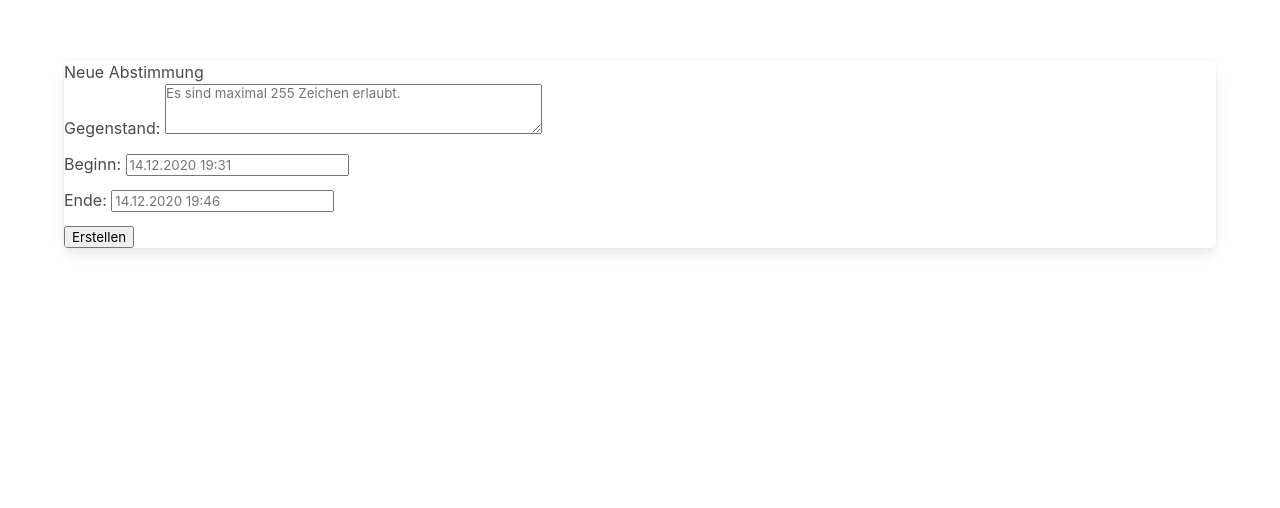
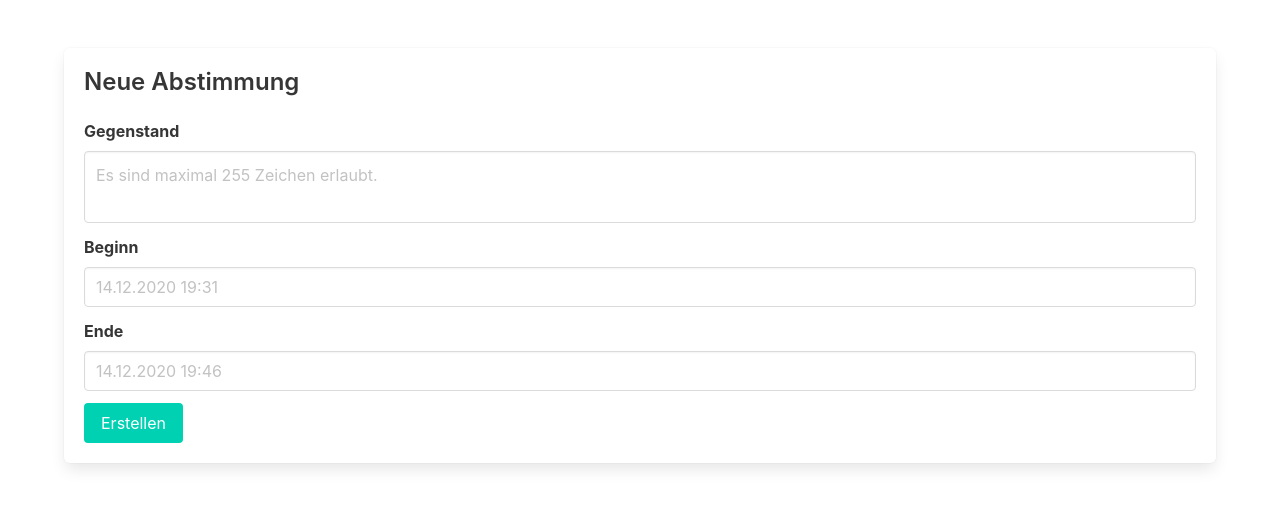
Before and after one commit to aiventimptner/faking-vote, a Django app: page /create/ in a window 1280 px wide. Shown: the part 52-560 px from the top of the page. Run offline with Django 3.2, Linux system fonts and the light colour scheme; the visitor is signed in with stand-in values (Sample User, id 1); some libraries are stand-ins or nearby versions.

Commit message:
Fix decision create style

```diff
--- a/votes/forms.py
+++ b/votes/forms.py
@@ -45,16 +45,16 @@ class DecisionForm(forms.ModelForm):
         }
         widgets = {
             'subject': forms.Textarea(attrs={
-                'class': "form-control",
-                'rows': 3,
+                'class': "textarea has-fixed-size",
                 'placeholder': "Es sind maximal 255 Zeichen erlaubt.",
+                'rows': 2,
             }),
             'start': forms.DateTimeInput(attrs={
-                'class': "form-control",
+                'class': "input",
                 'placeholder': datetime.now().strftime("%d.%m.%Y %H:%M"),
             }),
             'end': forms.DateTimeInput(attrs={
-                'class': "form-control",
+                'class': "input",
                 'placeholder': (datetime.now() + timedelta(minutes=15)).strftime("%d.%m.%Y %H:%M"),
             }),
         }
--- a/votes/templates/votes/decision/create.html
+++ b/votes/templates/votes/decision/create.html
@@ -2,33 +2,46 @@
 
 {% block content %}
     <div class="container">
-        <div class="card mt-3 mx-auto w-50">
-            <div class="card-body">
-                <h3 class="card-title">Neue Abstimmung</h3>
+        <div class="box">
+            <h1 class="title is-4">Neue Abstimmung</h1>
                 <form method="post" action="{% url 'votes:create' %}">
                     {% csrf_token %}
 
-                    <div class="mb-3">
-                        {{ form.subject.label_tag }}
-                        {{ form.subject }}
-                        {{ form.subject.errors }}
+                    <div class="field">
+                        <label class="label" for="{{ form.subject.id_for_label }}">{{ form.subject.label }}</label>
+                        <div class="control">
+                            {{ form.subject }}
+                        </div>
+                        {% for error in form.subject.errors %}
+                            <p class="help is-danger">{{ error }}</p>
+                        {% endfor %}
                     </div>
 
-                    <div class="mb-3">
-                        {{ form.start.label_tag }}
-                        {{ form.start }}
-                        {{ form.start.errors }}
+                    <div class="field">
+                        <label class="label" for="{{ form.start.id_for_label }}">{{ form.start.label }}</label>
+                        <div class="control">
+                            {{ form.start }}
+                        </div>
+                        {% for error in form.start.errors %}
+                            <p class="help is-danger">{{ error }}</p>
+                        {% endfor %}
                     </div>
 
-                    <div class="mb-3">
-                        {{ form.end.label_tag }}
-                        {{ form.end }}
-                        {{ form.end.errors }}
+                    <div class="field">
+                        <label class="label" for="{{ form.end.id_for_label }}">{{ form.end.label }}</label>
+                        <div class="control">
+                            {{ form.end }}
+                        </div>
+                        {% for error in form.end.errors %}
+                            <p class="help is-danger">{{ error }}</p>
+                        {% endfor %}
                     </div>
 
-                    <button type="submit" class="btn btn-success">Erstellen</button>
+                    <button type="submit" class="button is-primary">Erstellen</button>
 
-                    {{ form.non_field_errors }}
+                    {% for error in form.non_field_errors %}
+                        <p class="help is-danger">{{ error }}</p>
+                    {% endfor %}
                 </form>
             </div>
         </div>
```
